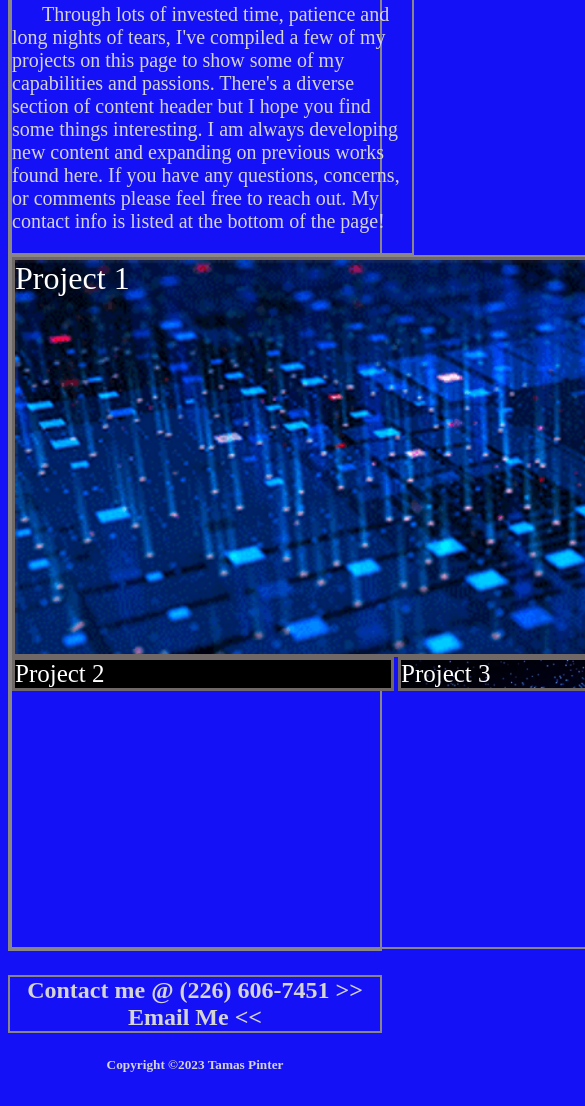
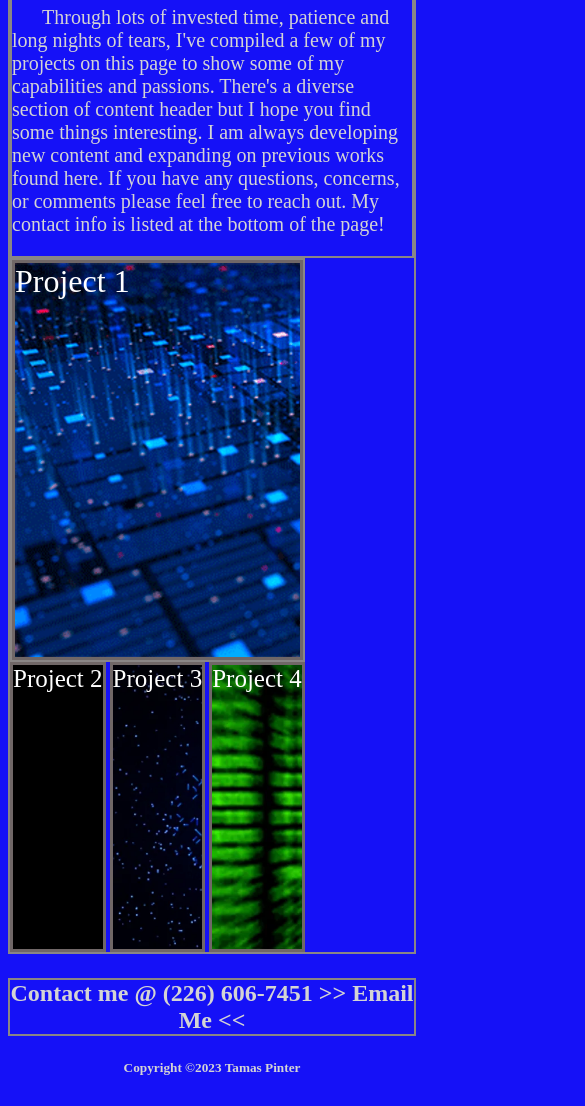
Before and after one commit to TamasPinter/Portfolio, a plain HTML site: page index.html in a window 390 px wide. Shown: the part 498-1604 px from the top of the page, 585 px wide, since content can reach past the window. Drawn offline with Linux system fonts and the light colour scheme.

Commit message:
updated media queries

```diff
--- a/css/style.css
+++ b/css/style.css
@@ -12,8 +12,15 @@
 
 html {
     margin: 0px;
+    display: flex;
 
 
+}
+
+content {
+    display: flex;
+    flex-wrap: wrap;
+    flex-direction: row;
 }
 
 a {
@@ -82,7 +89,13 @@ aside img {
 main {
     display: flex;
     flex-wrap: wrap;
-    flex: 3;
+
+
+}
+
+.card {
+    flex-direction: column;
+    flex: 1 0 100%;
 
 }
 
@@ -115,9 +128,7 @@ main {
 
 .image2 {
     background-image: var(--project3);
-    display: flex;
-    flex-direction: column;
-    flex-wrap: wrap;
+
     box-sizing: border-box;
     height:290px;
     width: 382px;
@@ -126,7 +137,7 @@ main {
     background-size: cover;
     border: 3px solid var(--borders);
     transition: all 0.5s ease-in-out;
-    flex: 3;
+
 
 }
 
@@ -135,16 +146,10 @@ main {
     box-shadow: inset 0px 0px 8px crimson, 0px 0px 15px crimson;
 }
 
-article {
-    display: block;
-
-}
 
 .image3 {
     background-image: var(--project5);
-    display: flex;
-    flex-direction: column;
-    flex-wrap: wrap;
+
     box-sizing: border-box;
     height: 290px;
     width: 383px;
@@ -153,7 +158,7 @@ article {
     background-size: cover;
     border: 3px solid var(--borders);
     transition: all 0.5s ease-in-out;
-    flex: 4;
+
 
 }
 
@@ -163,18 +168,15 @@ article {
 }
 
 section {
-    flex: 0 0 400%;
-    display: inline-flex;
-    justify-content: space-evenly;
-    align-items: flex-start;
+    display:inline-flex;
 
+    flex-direction: row;
+    flex-wrap: wrap;
 }
 
 .image4 {
     background-image: var(--project7);
-    display: flex;
-    flex-direction: column;
-    flex-wrap: wrap;
+
     box-sizing: border-box;
     height: 290px;
     width: 383px;
@@ -196,12 +198,14 @@ footer {
     text-align: center;
 }
 
-@media screen and (max-width: 768px) {
+@media screen and (max-width: 996px) {
 
-    main,
-    nav,
-    section,
-    article {
+    .image,
+    .image2,
+    .image3,
+    .image4
+     {
+        width: 100%;
     flex-direction: column;
     }
 }
@@ -210,9 +214,12 @@ footer {
 
     .image2,
     .image3,
-    .image4 {
-        flex-shrink: calc(33.3333%);
-        flex-wrap: wrap;
+    .image4,
+    .section {
+        width:50%;
         flex-direction: column;
+
+
     }
+
 }
--- a/index.html
+++ b/index.html
@@ -44,24 +44,27 @@
             contact info is listed at the bottom of the page!
         </p>
     </aside>
-
+       <div class="content">
             <article style="border: 2px solid #8a8686">
-            <p id="image" class="image" alt="3D image of a virtual database as it lights up in alternating locations. Credit xbhbrfy_5 on gifdb.com"
+                <p id="image" class="image card" alt="3D image of a virtual database as it lights up in alternating locations. Credit xbhbrfy_5 on gifdb.com"
                 style="text-transform: capitalize; color: white; font-size: 32px">Project 1</p>
             <!--<img alt="project 1" src="./images/database2.gif">-->
+            </article>
             <section>
-            <p id="image2" class="image2" alt="a microchip that has tendrils slowly expand outward lighting up. Credit shadrak on gifdb.com"
+                    <p id="image2" class="image2 card" alt="a microchip that has tendrils slowly expand outward lighting up. Credit shadrak on gifdb.com"
                     style="text-transform: capitalize; color: white; font-size: 25px">Project 2</p>
                 </section>
                 <section>
-            <p id="image3" class="image3" alt="a blue virtual mainframe lighting up as camera pans backwards. Credit gulliver on gifdb.com"
+                    <p id="image3" class="image3 card" alt="a blue virtual mainframe lighting up as camera pans backwards. Credit gulliver on gifdb.com"
                     style="text-transform: capitalize; color: white; font-size: 25px">Project 3</p>
                 </section>
                 <section>
-            <p id="image4" class="image4" alt="bright green binary codes appearing on a black background as a loading bar fills up. Credit gdbadm on gifdb.com"
+                    <p id="image4" class="image4 card" alt="bright green binary codes appearing on a black background as a loading bar fills up. Credit gdbadm on gifdb.com"
                     style="text-transform: capitalize; color: white; font-size: 25px">Project 4</p>
+
             </section>
-    </article>
+
+        </div>
     </main>
     <footer>
         <h2>
```
Lines whose indentation alone changed are shown as unchanged.
